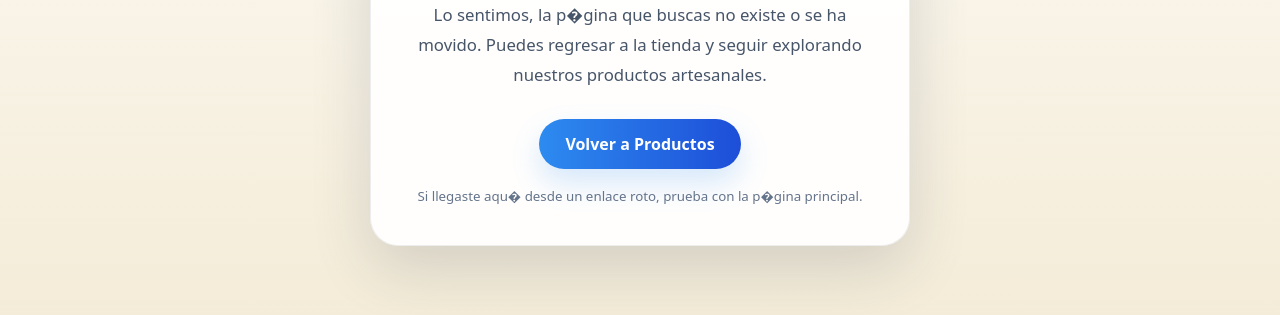
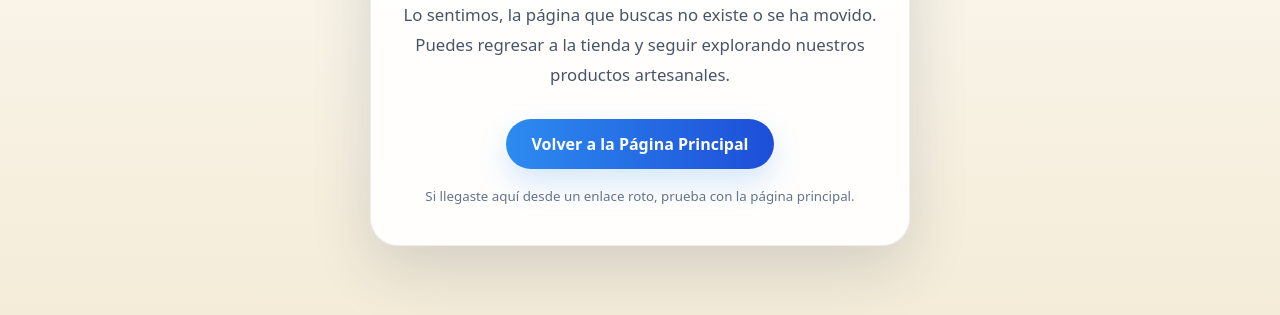
Before and after one commit to druizv3-a11y/P_Artesanales-responsive-, a plain HTML site: page 404.html in a window 1280 px wide. Shown: the part 349-664 px from the top of the page. Drawn offline with Linux system fonts and the light colour scheme.

Commit message:
titulo-Ecuatorianos

```diff
--- a/404.html
+++ b/404.html
@@ -71,9 +71,9 @@
 <body>
   <main class="page-404">
     <h1>404</h1>
-    <p>Lo sentimos, la p�gina que buscas no existe o se ha movido. Puedes regresar a la tienda y seguir explorando nuestros productos artesanales.</p>
-    <a href="productos.html">Volver a Productos</a>
-    <small>Si llegaste aqu� desde un enlace roto, prueba con la p�gina principal.</small>
+    <p>Lo sentimos, la página que buscas no existe o se ha movido. Puedes regresar a la tienda y seguir explorando nuestros productos artesanales.</p>
+    <a href="index.html">Volver a la Página Principal</a>
+    <small>Si llegaste aquí desde un enlace roto, prueba con la página principal.</small>
   </main>
 </body>
 </html>
```
Also changed, not shown: index.html (+1 -1 lines).
